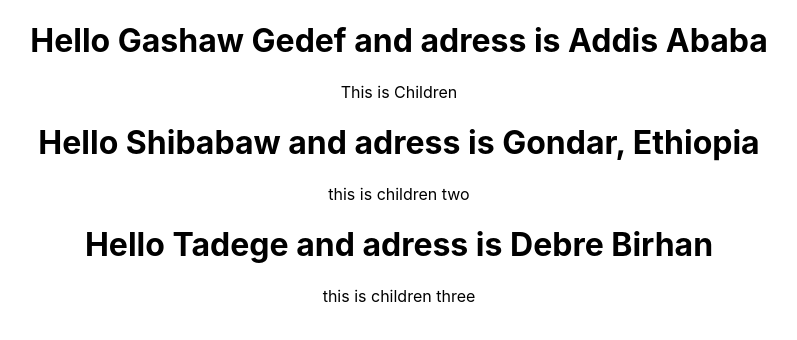
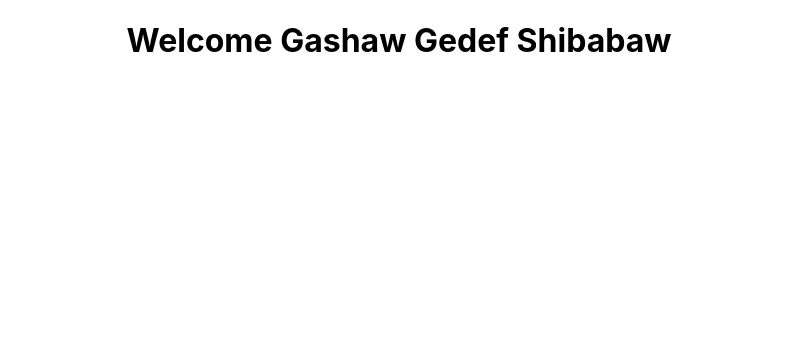
Before and after one commit to gashawgedef/react-fundamentals-scratch, a React (Create React App) app in the folder helloworld/: page / in a window 1280 px wide. Shown: the top 340 px of the page, without its empty margins (241-1038 px from the left). Built offline with nearby package versions, Linux system fonts and the light colour scheme.

Commit message:
gashaw gedef shibabaw

```diff
--- a/helloworld/src/App.js
+++ b/helloworld/src/App.js
@@ -4,11 +4,12 @@
 import Welcome from './components/Welcome';
 import Hello from './components/Hello';
 import Gallery from './components/Profile';
+import Message from './components/Message';
 
 function App() {
   return (
     <div className="App">
-      <Great name="Gashaw Gedef " address="Addis Ababa" >
+      {/* <Great name="Gashaw Gedef " address="Addis Ababa" >
       <p>This is Children</p>
       </Great>
       <Great name="Shibabaw " address="Gondar, Ethiopia">
@@ -16,7 +17,8 @@
       </Great>
       <Great name="Tadege " address="Debre Birhan">
       this is children three
-      </Great>
+      </Great> */}
+      <Message/>
       {/* <Welcome/>
       <Hello/>
       <Gallery/> */}
--- /dev/null
+++ b/helloworld/src/components/Message.js
@@ -0,0 +1,16 @@
+import React,{Component} from "react";
+class Message extends Component{
+    constructor(){
+        super()
+        this.state={
+            'message':'Welcome Gashaw Gedef Shibabaw'
+        }
+    }
+    render(){
+        return (
+        <h1>{this.state.message}</h1>
+        )
+    }
+}
+
+export default Message
```
